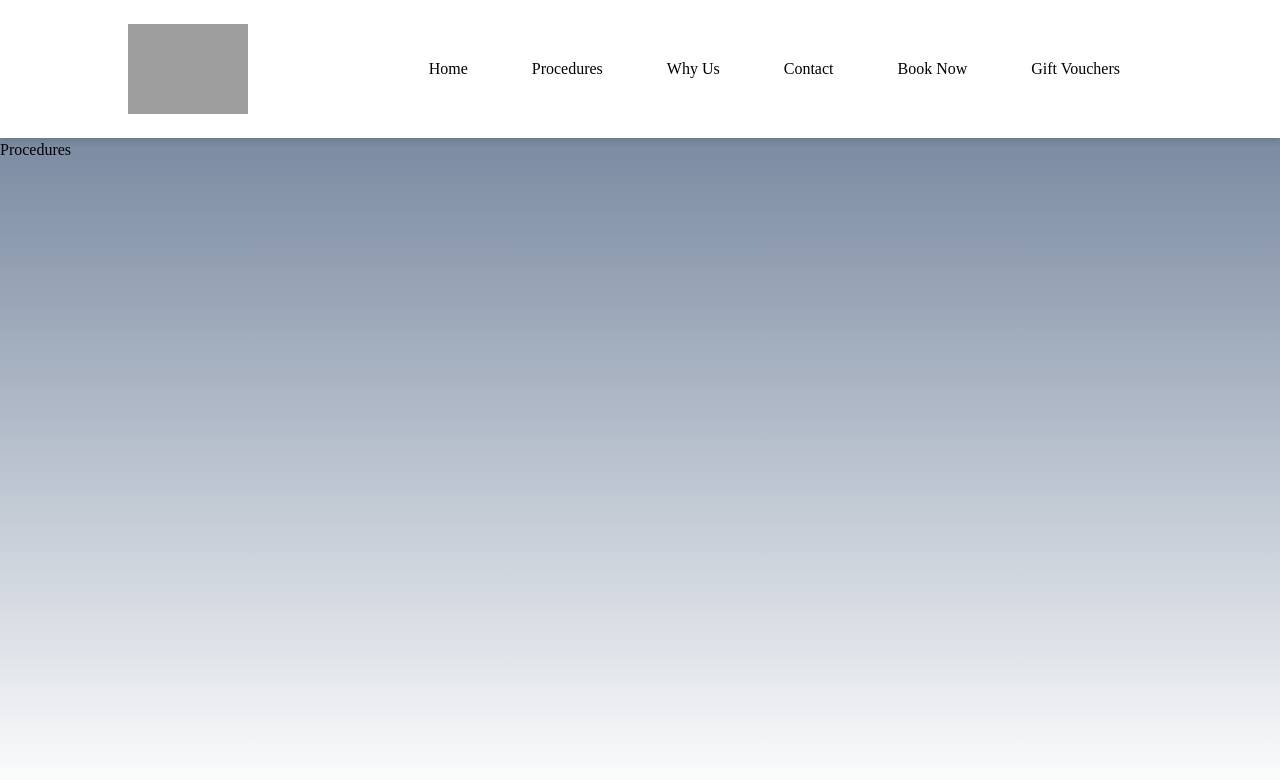
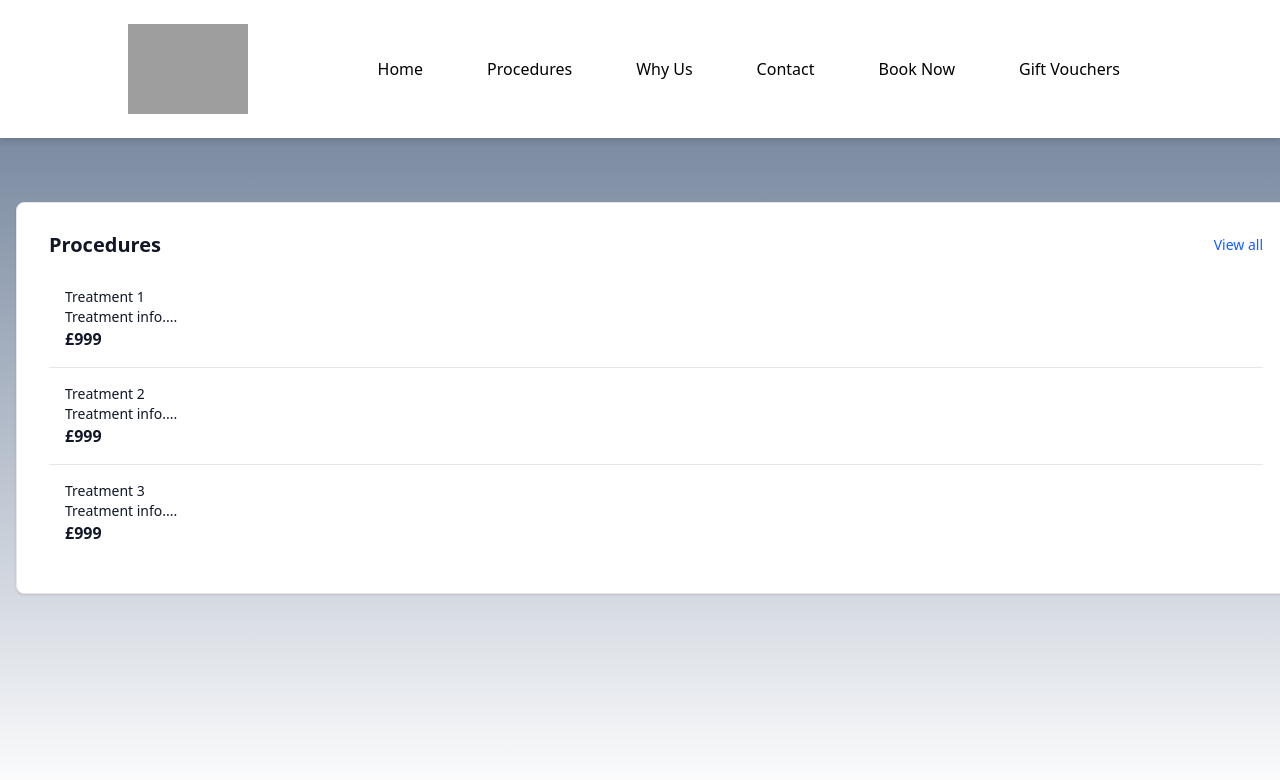
Before and after one commit to gaughey2000/final-project, a React (Vite) app in the folder bibproject/: page /procedures in a window 1280 px wide. Shown: the top 780 px of the page. Built offline with nearby package versions, Linux system fonts and the light colour scheme; grey boxes are pictures that could not be loaded.

Commit message:
5th commit

```diff
--- a/bibproject/src/Components/Home.jsx
+++ b/bibproject/src/Components/Home.jsx
@@ -1,15 +1,14 @@
 function Home() {
     return (
-        <div class="grid grid-rows-3 grid-flow-col gap-4">
-            <div class="row-span-3 ...">
-                <img src="https://www.bibclinic.co.uk/wp-content/uploads/2016/09/mugshot.png"
- alt="profile picture" className="w-1/2 h-auto" />
+        <div className="grid grid-rows-3 grid-flow-col gap-4">
+            <div className="row-span-3 ... max-w-sm p-6 bg-white border border-gray-200 rounded-lg shadow-sm dark:bg-gray-800 dark:border-gray-700 ml-25 mt-16">
+                <img src="https://placehold.co/400" alt="profile picture" />
             </div>
-            <div class="col-span-2 ... pr-10">
-                <h1 className="text-4xl font-bold text-center">Hello and welcome to BiB Clinic</h1>
+            <div className="col-span-2 ... pr-10 mt-16 max-w-sm p-6 bg-white border border-gray-200 rounded-lg shadow-sm dark:bg-gray-800 dark:border-gray-700">
+                <h1 className="text-4xl font-bold text-center text-white">Hello and welcome to BiB Clinic</h1>
             </div>
-            <div class="row-span-2 col-span-2 ... pr-10">
-                <ul className="list-disc list-inside text-xl text-center">
+            <div className="row-span-2 col-span-2 ... pr-10 max-w-sm p-6 bg-white border border-gray-200 rounded-lg shadow-sm dark:bg-gray-800 dark:border-gray-700">
+                <ul className="list-disc list-inside text-xl text-center text-white">
                     <li>Some</li>
                     <li>General</li>
                     <li>Information</li>
--- a/bibproject/src/Components/Procedures.jsx
+++ b/bibproject/src/Components/Procedures.jsx
@@ -1,7 +1,57 @@
 function Procedures() {
     return (
-        <div>
-            <h1>Procedures</h1>
+        <div className="w-full p-4 mt-16 ml-4 mr-4 bg-white border border-gray-200 rounded-lg shadow-sm sm:p-8 dark:bg-gray-800 dark:border-gray-700">
+            <div className="flex items-center justify-between mb-4">
+                <h5 className="text-xl font-bold leading-none text-gray-900 dark:text-white">
+                    Procedures
+                </h5>
+                <a href="#" class="text-sm font-medium text-blue-600 hover:underline dark:text-blue-500">
+                    View all
+                </a>
+            </div>
+            <div className="flow-root">
+                <ul role="list" className="divide-y divide-gray-200 dark:divide-gray-700">
+                    <li className="py-3 sm:py-4">
+                        <div className="flex-1 min-w-0 ms-4">
+                            <p className="text-sm font-medium text-gray-900 truncate dark:text-white">
+                                Treatment 1
+                            </p>
+                            <p className="text-sm font-medium text-gray-900 truncate dark:text-white">
+                                Treatment info....
+                            </p>
+                            <div className="inline-flex items-center text-base font-semibold text-gray-900 dark:text-white">
+                                £999
+                            </div>
+                        </div>
+                    </li>
+                    <li className="py-3 sm:py-4">
+                        <div className="flex-1 min-w-0 ms-4">
+                            <p className="text-sm font-medium text-gray-900 truncate dark:text-white">
+                                Treatment 2
+                            </p>
+                            <p className="text-sm font-medium text-gray-900 truncate dark:text-white">
+                                Treatment info....
+                            </p>
+                            <div className="inline-flex items-center text-base font-semibold text-gray-900 dark:text-white">
+                                £999
+                            </div>
+                        </div>
+                    </li>
+                    <li className="py-3 sm:py-4">
+                        <div className="flex-1 min-w-0 ms-4">
+                            <p className="text-sm font-medium text-gray-900 truncate dark:text-white">
+                                Treatment 3
+                            </p>
+                            <p className="text-sm font-medium text-gray-900 truncate dark:text-white">
+                                Treatment info....
+                            </p>
+                            <div className="inline-flex items-center text-base font-semibold text-gray-900 dark:text-white">
+                                £999
+                            </div>
+                        </div>
+                    </li>
+                </ul>
+            </div>
         </div>
     )
 }
--- a/bibproject/src/index.css
+++ b/bibproject/src/index.css
@@ -1,7 +1 @@
 @import "tailwindcss";
-
-@import url('https://fonts.googleapis.com/css2?family=MuseoModerno:ital,wght@0,100..900;1,100..900&display=swap');
-
-body {
-    font-family: 'MuseoModerno', cursive;
-}
```
